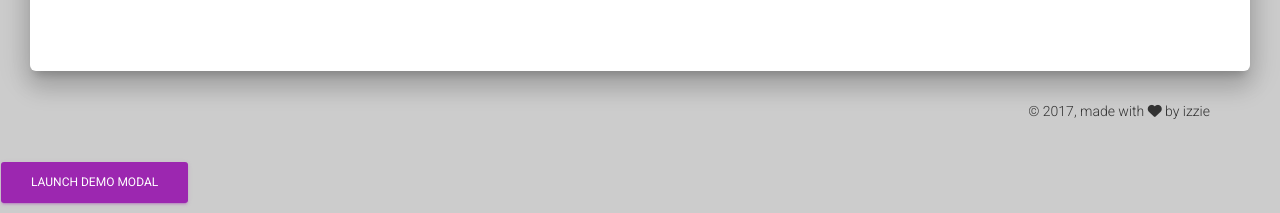
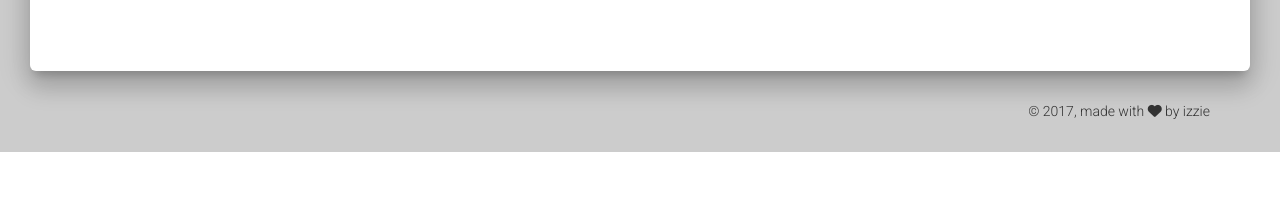
Before and after one commit to izzie1349/UnaBJJSite, a Python web app: template front-end/templates/landing_page.html in a window 1280 px wide. Shown: the part 2918-3131 px from the top of the page. After the commit the page ends 3070 px from the top, so only its background shows below. Run offline with Jinja, Linux system fonts and the light colour scheme; the template is opened without the code that fills it, so the values that code supplies are empty; some libraries are stand-ins or nearby versions.

Commit message:
bug: remove accidental button on footer

```diff
--- a/front-end/templates/landing_page.html
+++ b/front-end/templates/landing_page.html
@@ -382,9 +382,6 @@ START FREE TRIAL
 
 
 <!-- Button trigger modal -->
-<button class="btn btn-primary" data-toggle="modal" data-target="#myModal">
-  Launch demo modal
-</button>
 
 <!-- Modal Core -->
 <div class="modal fade" id="myModal" tabindex="-1" role="dialog" aria-labelledby="myModalLabel" aria-hidden="true">
```
